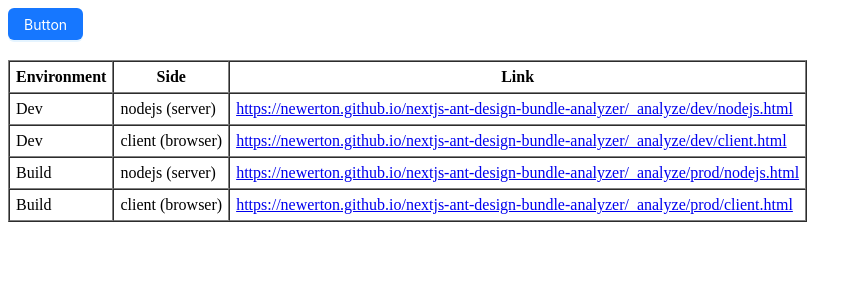
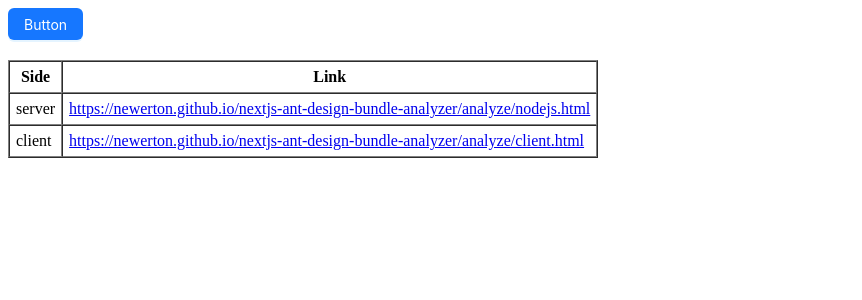
Before and after one commit to newerton/nextjs-ant-design-bundle-analyzer, a Next.js app: page / in a window 1280 px wide. Shown: the top 300 px of the page, without its empty margins (0-862 px from the left). Built offline with nearby package versions, Linux system fonts and the light colour scheme; what @ant-design/nextjs-registry would draw is missing.

Commit message:
chore: update Next.js workflow and page links for bundle analyzer output

```diff
--- a/next.config.ts
+++ b/next.config.ts
@@ -3,7 +3,7 @@ import { NextConfig } from 'next';
 
 const withBundleAnalyzer = bundleAnalyzer({
   enabled: true,
-  openAnalyzer: false,
+  openAnalyzer: false
 });
 
 // Create basePath for GitHub pages
--- a/src/app/page.tsx
+++ b/src/app/page.tsx
@@ -3,24 +3,12 @@ import Link from "next/link";
 
 const dataSource = [
   {
-    env: "Dev",
-    side: "nodejs (server)",
-    link: "https://newerton.github.io/nextjs-ant-design-bundle-analyzer/_analyze/dev/nodejs.html",
+    side: "server",
+    link: "https://newerton.github.io/nextjs-ant-design-bundle-analyzer/analyze/nodejs.html",
   },
   {
-    env: "Dev",
-    side: "client (browser)",
-    link: "https://newerton.github.io/nextjs-ant-design-bundle-analyzer/_analyze/dev/client.html",
-  },
-  {
-    env: "Build",
-    side: "nodejs (server)",
-    link: "https://newerton.github.io/nextjs-ant-design-bundle-analyzer/_analyze/prod/nodejs.html",
-  },
-  {
-    env: "Build",
-    side: "client (browser)",
-    link: "https://newerton.github.io/nextjs-ant-design-bundle-analyzer/_analyze/prod/client.html",
+    side: "client",
+    link: "https://newerton.github.io/nextjs-ant-design-bundle-analyzer/analyze/client.html",
   },
 ];
 
@@ -34,7 +22,6 @@ export default function Home() {
       <table border={1} cellPadding={6} cellSpacing={0}>
         <thead>
           <tr>
-            <th>Environment</th>
             <th>Side</th>
             <th>Link</th>
           </tr>
@@ -42,7 +29,6 @@ export default function Home() {
         <tbody>
           {dataSource.map((item, index) => (
             <tr key={index}>
-              <td>{item.env}</td>
               <td>{item.side}</td>
               <td>
                 <Link
```
